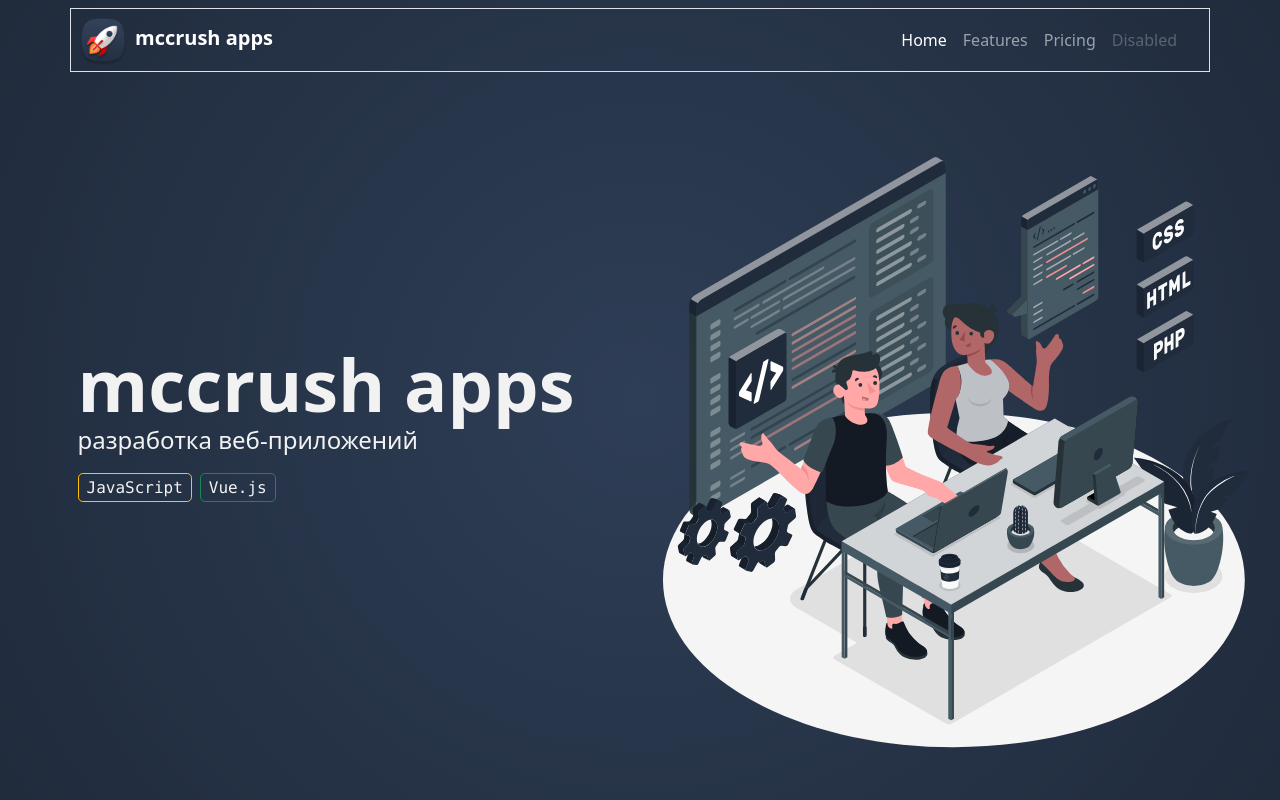
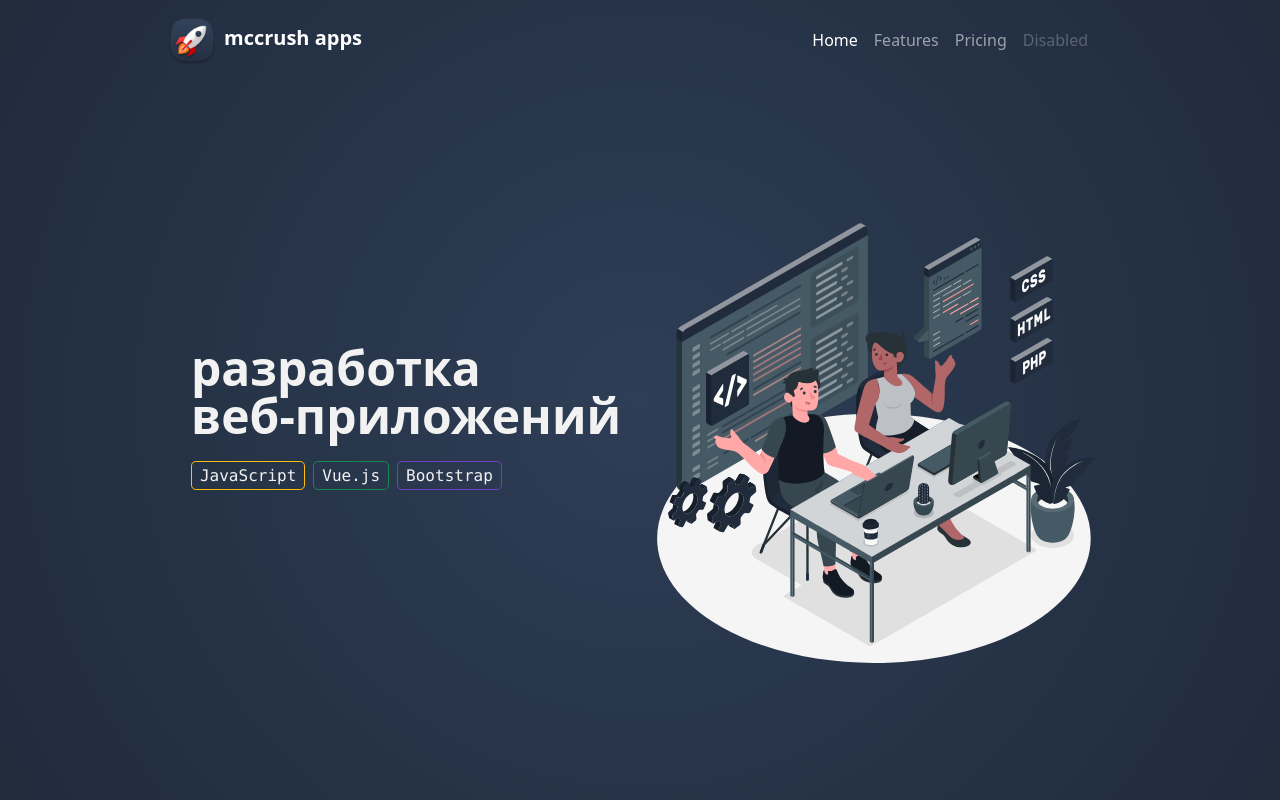
Before and after one commit to mccrush/mccrush.github.io, a Vue app: page / in a window 1280 px wide. Shown: the top 800 px of the page. Built offline with nearby package versions, Linux system fonts and the light colour scheme.

Commit message:
Settings work Navbar

```diff
--- a/src/App.vue
+++ b/src/App.vue
@@ -1,7 +1,7 @@
 <template>
   <div class="container-fluid">
     <F1 />
-    <div class="row">
+    <!-- <div class="row">
       <div class="col-12 d-flex justify-content-center pt-4">
         <img
           src="logo_.png"
@@ -15,7 +15,7 @@
           <p class="fs-5 fw-light lh-1">разработка веб-приложений</p>
         </div>
       </div>
-    </div>
+    </div> -->
     <div class="row pe-sm-3 pt-3">
       <Card v-for="app in sites" :key="app.alias" :app="app" />
     </div>
@@ -91,8 +91,7 @@ body {
   );
 }
 
-.logo {
-  width: 64px;
-  height: 64px;
+.container-960 {
+  max-width: 960px;
 }
 </style>
--- a/src/components/F1/Navbar.vue
+++ b/src/components/F1/Navbar.vue
@@ -1,6 +1,6 @@
 <template>
-  <nav class="navbar navbar-expand-sm navbar-dark">
-    <div class="nav container-lg align-items-center border">
+  <nav class="navbar navbar-expand-sm navbar-dark p-0 pt-2">
+    <div class="nav container-960 container-lg align-items-center">
       <div class="logo navbar-brand d-flex align-items-center">
         <img
           src="logo_.png"
--- a/src/components/F1/Present.vue
+++ b/src/components/F1/Present.vue
@@ -1,5 +1,14 @@
 <template>
-  <div class="present d-flex align-items-center justify-content-around">
+  <div
+    class="
+      present
+      container-960
+      d-flex
+      align-items-center
+      justify-content-around
+      m-auto
+    "
+  >
     <div
       class="
         present-left
@@ -11,8 +20,7 @@
       "
     >
       <div class="pb-5">
-        <h1 class="display-2 fw-bold lh-1">mccrush apps</h1>
-        <p class="fs-4 fw-light lh-1">разработка веб-приложений</p>
+        <h1 class="display-5 fw-bold lh-1">разработка<br />веб-приложений</h1>
         <div class="font-monospace mt-4">
           <span class="border border-warning rounded-3 p-1 ps-2 pe-2 me-2"
             >JavaScript</span
@@ -20,13 +28,16 @@
           <span class="border border-success rounded-3 p-1 ps-2 pe-2 me-2"
             >Vue.js</span
           >
+          <span class="border-purple rounded-3 p-1 ps-2 pe-2 me-2"
+            >Bootstrap</span
+          >
         </div>
       </div>
     </div>
     <div class="present-right d-flex align-items-center h-100 w-50">
       <img
         src="images/1f/pair-programming.svg"
-        alt="Разработка веб-приложений"
+        alt="mccrush apps - разработка веб-приложений"
       />
     </div>
   </div>
@@ -37,9 +48,7 @@
   height: calc(100vh - 64px);
 }
 
-/* .present-left,
-.present-right {
-  width: 420px;
-  height: 520px;
-} */
+.border-purple {
+  border: 1px solid var(--bs-purple);
+}
 </style>
```
Also changed, not shown: package.json (line endings or trailing spaces).
